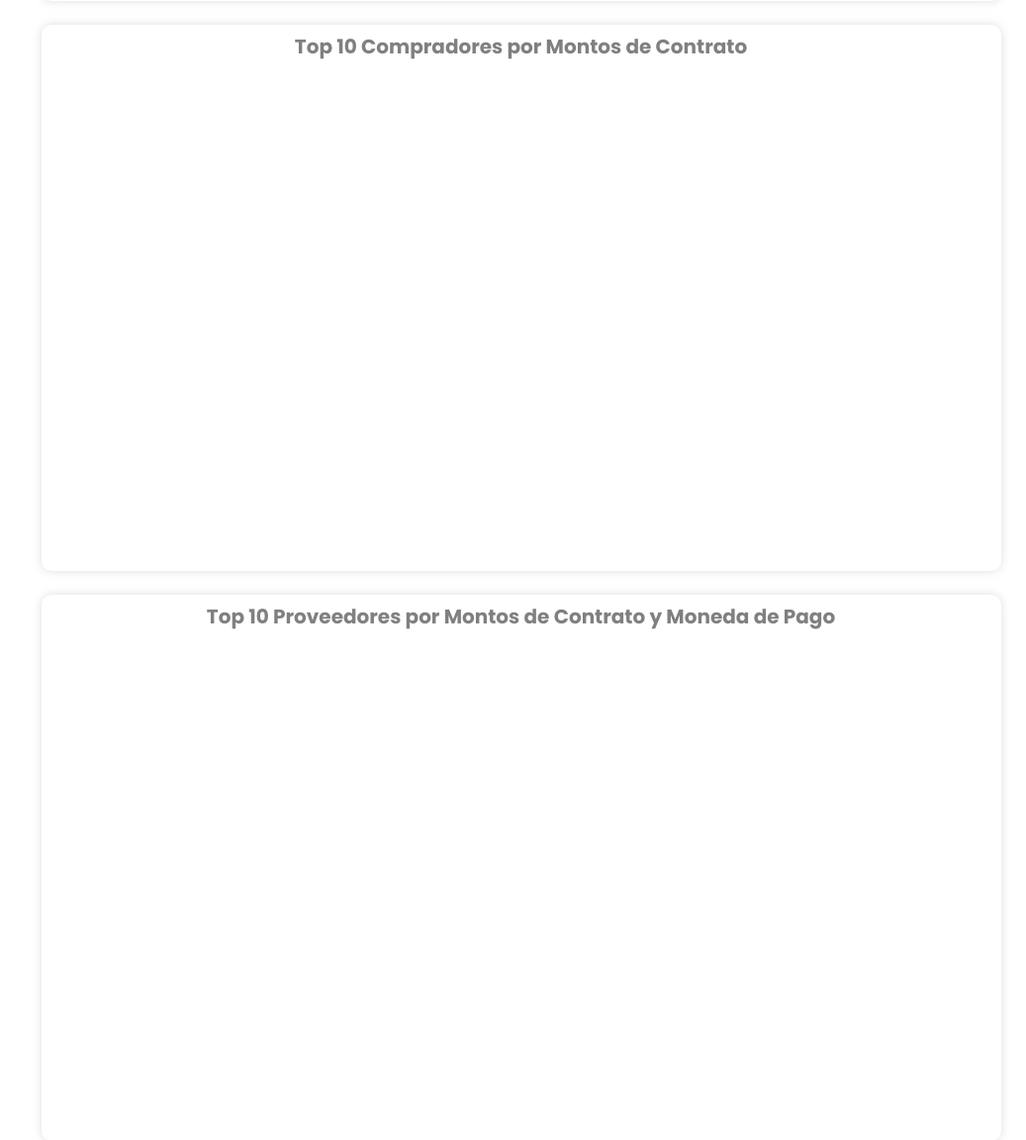
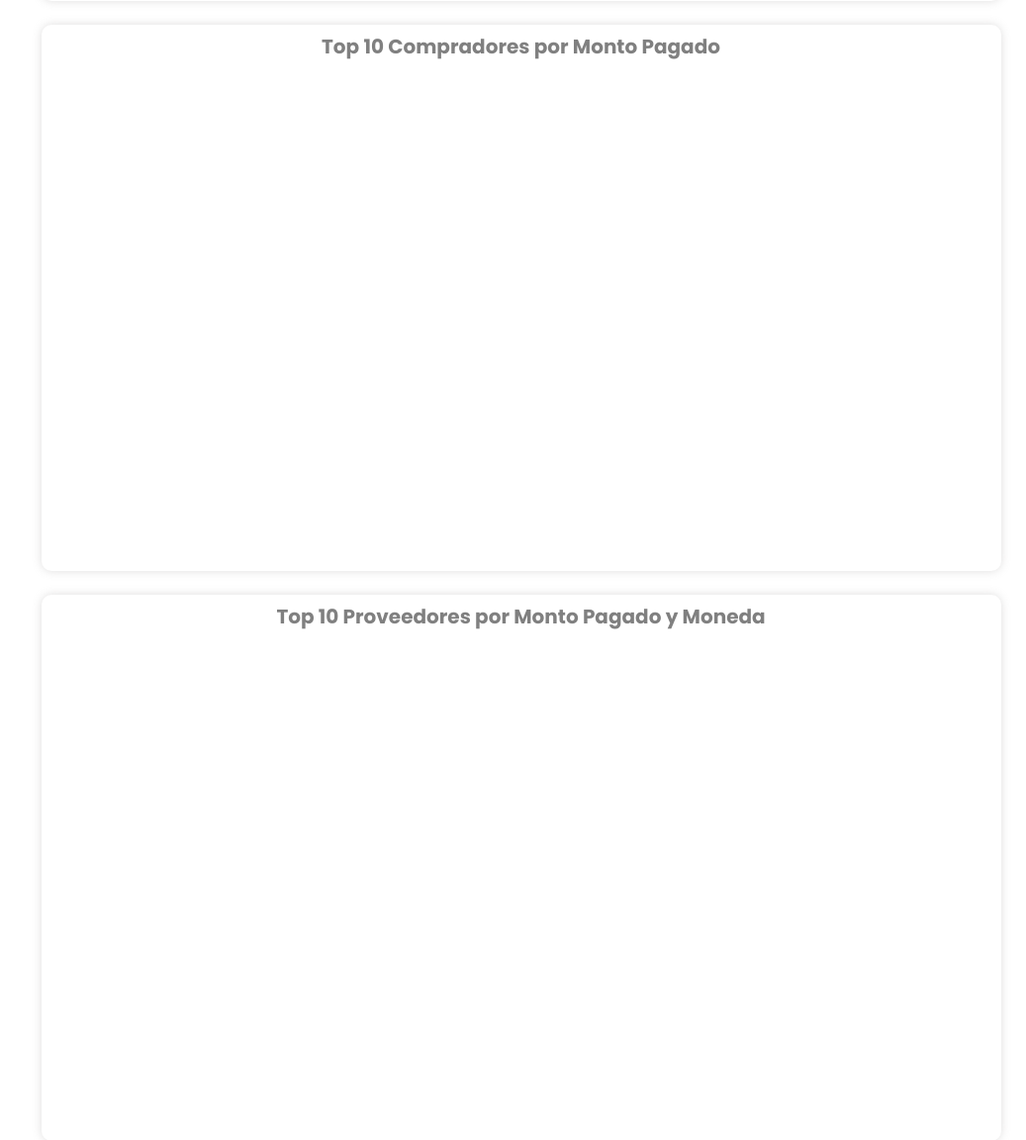
Before and after one commit to portaledcahn/edcahn_backend, a Django app: page /dashboardProcesosPago/ in a window 1280 px wide. Shown: the part 2130-3282 px from the top of the page at 99% size, without its empty margins (243-1280 px from the left). Run offline with Django 3.2, Linux system fonts and the light colour scheme; data that the repository does not hold is empty; parts of the project's set-up code (start-up, migrations or seed data) failed here and were passed over; some libraries are stand-ins or nearby versions.

Commit message:
correcciones 4

```diff
--- a/portaledcahn_frontend/static/js/dashboardProcesosPago.js
+++ b/portaledcahn_frontend/static/js/dashboardProcesosPago.js
@@ -44,6 +44,17 @@ function InicializarCantidadPagos(){
                     }
                 }
             },
+        legend: {
+            plain: 'scroll',
+            orient: 'horizontal',
+            position:'bottom'
+            /*right: 10,
+            top: 20,
+            bottom: 20*//*,
+            data: ['lengend data 1','lengend data 2','lengend data 3'],
+
+            selected: [false,false,true]*/
+        },
             toolbox: {
                 feature: {
                     dataView: {show: true, readOnly: false,title:'Vista'},
@@ -155,6 +166,17 @@ function InicializarMontoPagos(){
                         color: '#999'
                     }
                 }
+            },
+            legend: {
+                plain: 'scroll',
+                orient: 'horizontal',
+                position:'bottom'
+                /*right: 10,
+                top: 20,
+                bottom: 20*//*,
+                data: ['lengend data 1','lengend data 2','lengend data 3'],
+
+                selected: [false,false,true]*/
             },
             grid:{
                 containLabel:true
@@ -722,7 +744,7 @@ function Top10Compradores(){
                     {
 
                         type: 'category',
-                        data: datos.resultados.compradores,
+                        data: datos.resultados.compradores.reverse(),
                         axisPointer: {
                             type: 'shadow'
                         },
@@ -759,7 +781,7 @@ function Top10Compradores(){
                     {
                         name:'Monto Pagado',
                         type:'bar',
-                        data:datos.resultados.montos,
+                        data:datos.resultados.montos.reverse(),
                         itemStyle:{
                             color: '#6569CC'
                         },
@@ -832,7 +854,7 @@ parametros=ObtenerJsonFiltrosAplicados(parametros)
                         },
                         yAxis: {
                             type: 'category',
-                            data: datos.resultados.proveedores
+                            data: datos.resultados.proveedores.reverse()
                         },
                         series: [
                             {
@@ -848,7 +870,7 @@ parametros=ObtenerJsonFiltrosAplicados(parametros)
                                         }
                                     }
                                 },
-                                data: datos.resultados.montos,
+                                data: datos.resultados.montos.reverse(),
                                 itemStyle:{
                                     color: '#27AEB4'
                                 }
--- a/portaledcahn_frontend/templates/dashboardProcesosPago/dashboardProcesosPago.html
+++ b/portaledcahn_frontend/templates/dashboardProcesosPago/dashboardProcesosPago.html
@@ -183,7 +183,7 @@
             <div class="col-md-12 mt-4">
                <div class="cajonSombreado">
                   <div class="tituloGrafico">
-                     <h4 class="titularCajonSombreado textoAlineadoCentrado">Top 10 Compradores por Montos de Contrato</h4>
+                     <h4 class="titularCajonSombreado textoAlineadoCentrado">Top 10 Compradores por Monto Pagado</h4>
                   </div>
                   <div class="contenedorGrafico">
                      <div class="grafico" id="top10Compradores"  style="height: 500px;max-width: 100%;"></div>
@@ -193,7 +193,7 @@
             <div class="col-md-12 mt-4">
                <div class="cajonSombreado">
                   <div class="tituloGrafico">
-                     <h4 class="titularCajonSombreado textoAlineadoCentrado">Top 10 Proveedores por Montos de Contrato y Moneda de Pago</h4>
+                     <h4 class="titularCajonSombreado textoAlineadoCentrado">Top 10 Proveedores por Monto Pagado y Moneda</h4>
                   </div>
                   <div class="contenedorGrafico">
                      <div class="grafico" id="top10Proveedores"  style="height: 500px"></div>
```
